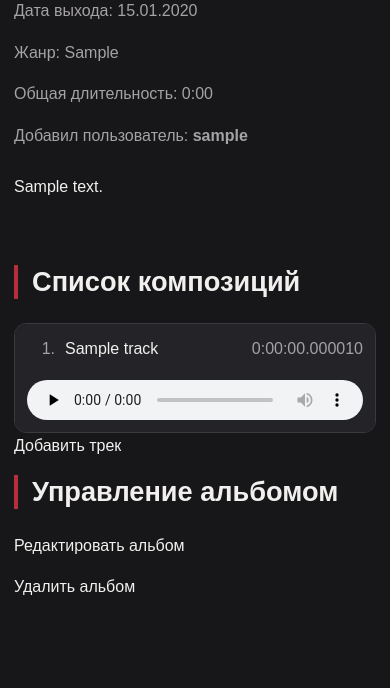
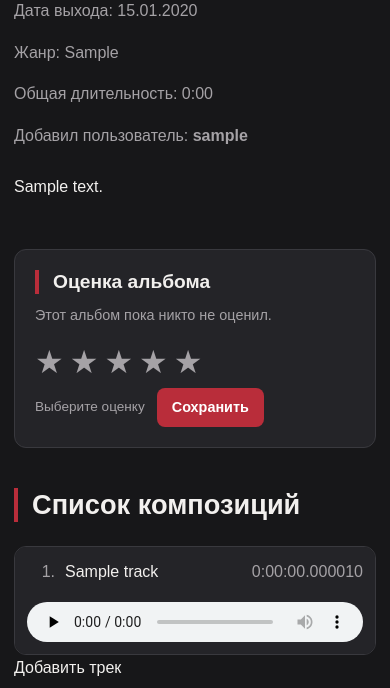
Before and after one commit to GHSolik/music-catalog, a Django app: page /albums/1/ in a window 390 px wide. Shown: the part 653-1341 px from the top of the page. Run offline with Django 5.2, Linux system fonts and the light colour scheme; a user stored in the database is signed in; tables that the repository leaves empty hold one stand-in row (values such as "Sample post"); grey boxes marked "Sample" are stand-in pictures; data that the repository does not hold is empty; parts of the project's set-up code (start-up, migrations or seed data) failed here and were passed over.

Commit message:
Добавлена система оценки альбомов

```diff
--- a/catalog/models.py
+++ b/catalog/models.py
@@ -74,3 +74,34 @@ class Track(models.Model):
 
     def __str__(self):
         return f"{self.track_number}. {self.title}"
+
+
+class AlbumRating(models.Model):
+    album = models.ForeignKey(
+        Album,
+        on_delete=models.CASCADE,
+        related_name="ratings"
+    )
+
+    user = models.ForeignKey(
+        settings.AUTH_USER_MODEL,
+        on_delete=models.CASCADE,
+        related_name="album_ratings"
+    )
+
+    score = models.PositiveSmallIntegerField()
+
+    class Meta:
+        constraints = [
+            models.UniqueConstraint(
+                fields=["album", "user"],
+                name="unique_album_user_rating"
+            ),
+            models.CheckConstraint(
+                condition=models.Q(score__gte=1, score__lte=5),
+                name="album_rating_score_between_1_and_5"
+            )
+        ]
+
+    def __str__(self):
+        return f"{self.user} — {self.album}: {self.score}/5"
--- a/catalog/templates/catalog/album_detail.html
+++ b/catalog/templates/catalog/album_detail.html
@@ -63,6 +63,83 @@
             <div class="detail-description">
                 {{ album.description|linebreaks }}
             </div>
+        {% endif %}
+
+    </div>
+
+</section>
+
+<section class="album-rating">
+
+    <div class="rating-content">
+
+        <div class="rating-info">
+            <h2 class="section-title">Оценка альбома</h2>
+
+            {% if average_rating is not None %}
+                <div class="rating-summary">
+                    <span class="rating-average">
+                        {{ average_rating|floatformat:1 }}
+                    </span>
+                    <span class="rating-count">
+                        / 5 · {{ rating_count }} оценок
+                    </span>
+                </div>
+            {% else %}
+                <p class="rating-empty">
+                    Этот альбом пока никто не оценил.
+                </p>
+            {% endif %}
+        </div>
+
+        {% if user.is_authenticated %}
+
+            <form
+                method="post"
+                action="{% url 'rate_album' album.pk %}"
+                class="rating-form"
+            >
+                {% csrf_token %}
+
+                <div class="rating-options">
+                    {% for score in "54321" %}
+                        <label class="rating-option">
+                            <input
+                                type="radio"
+                                name="score"
+                                value="{{ score }}"
+                                {% if user_rating and user_rating.score|stringformat:"s" == score %}
+                                    checked
+                                {% endif %}
+                                required
+                            >
+                            <span class="rating-star">★</span>
+                        </label>
+                    {% endfor %}
+                </div>
+
+                <div class="rating-actions">
+                    <span class="rating-label">
+                        {% if user_rating %}
+                            Ваша оценка: {{ user_rating.score }}/5
+                        {% else %}
+                            Выберите оценку
+                        {% endif %}
+                    </span>
+
+                    <button type="submit" class="button">
+                        Сохранить
+                    </button>
+                </div>
+
+            </form>
+
+        {% else %}
+
+            <p class="rating-login">
+                Чтобы оценить альбом, необходимо войти в аккаунт.
+            </p>
+
         {% endif %}
 
     </div>
--- a/catalog/urls.py
+++ b/catalog/urls.py
@@ -12,6 +12,7 @@ urlpatterns = [
 
     path("albums/", views.album_list, name="album_list"),
     path("albums/<int:pk>/", views.album_detail, name="album_detail"),
+    path("albums/<int:pk>/rate/", views.rate_album, name="rate_album"),
 
     path("search/", views.search, name="search"),
     path("", include("catalog.management_urls")),
--- a/catalog/views.py
+++ b/catalog/views.py
@@ -2,9 +2,11 @@ import hashlib
 
 from django.shortcuts import render, get_object_or_404, redirect
 from django.utils import timezone
-from django.db.models import Q
+from django.db.models import Q, Avg, Count
+from django.contrib.auth.decorators import login_required
+from django.views.decorators.http import require_POST
 
-from .models import Artist, Album
+from .models import Artist, Album, AlbumRating
 
 
 def home(request):
@@ -84,6 +86,7 @@ def album_detail(request, pk):
 
     tracks = album.tracks.all()
 
+    # Вычисляем общую длительность альбома
     total_seconds = 0
 
     for track in tracks:
@@ -98,11 +101,33 @@ def album_detail(request, pk):
     else:
         total_duration = f"{minutes}:{seconds:02d}"
 
+    # Вычисляем среднюю оценку и количество голосов
+    rating_stats = album.ratings.aggregate(
+        average=Avg("score"),
+        count=Count("id")
+    )
+
+    average_rating = rating_stats["average"]
+    rating_count = rating_stats["count"]
+
+    # Получаем оценку текущего пользователя
+    user_rating = None
+
+    if request.user.is_authenticated:
+        user_rating = album.ratings.filter(
+            user=request.user
+        ).first()
+
     return render(request, "catalog/album_detail.html", {
         "album": album,
         "tracks": tracks,
         "total_duration": total_duration,
-        "has_duration": any(track.duration is not None for track in tracks),
+        "has_duration": any(
+            track.duration is not None for track in tracks
+        ),
+        "average_rating": average_rating,
+        "rating_count": rating_count,
+        "user_rating": user_rating,
     })
 
 def search(request):
@@ -134,3 +159,24 @@ def random_album(request):
         return redirect("album_list")
 
     return redirect("album_detail", pk=album.pk)
+
+@login_required
+@require_POST
+def rate_album(request, pk):
+    album = get_object_or_404(Album, pk=pk)
+
+    try:
+        score = int(request.POST.get("score", ""))
+    except (ValueError, TypeError):
+        return redirect("album_detail", pk=album.pk)
+
+    if not 1 <= score <= 5:
+        return redirect("album_detail", pk=album.pk)
+
+    AlbumRating.objects.update_or_create(
+        album=album,
+        user=request.user,
+        defaults={"score": score}
+    )
+
+    return redirect("album_detail", pk=album.pk)
--- a/static/css/style.css
+++ b/static/css/style.css
@@ -655,6 +655,178 @@ p {
 }
 
 /* ==========================================
+   Оценки альбомов
+   ========================================== */
+
+.album-rating {
+    margin-top: 32px;
+    padding: 20px 28px;
+
+    background: var(--surface);
+    border: 1px solid var(--border);
+    border-radius: var(--radius);
+}
+
+.album-detail {
+    margin-bottom: 0;
+}
+
+.rating-content {
+    display: flex;
+    align-items: center;
+    justify-content: space-between;
+    flex-wrap: wrap;
+    gap: 24px;
+}
+
+.rating-info {
+    min-width: 0;
+}
+
+.rating-info .section-title {
+    margin-bottom: 10px;
+    font-size: 1.2rem;
+}
+
+.rating-summary {
+    display: flex;
+    align-items: baseline;
+    flex-wrap: wrap;
+    gap: 8px;
+}
+
+.rating-average {
+    color: #E5AC3C;
+    font-size: 1.8rem;
+    font-weight: 700;
+    line-height: 1.2;
+}
+
+.rating-count,
+.rating-empty,
+.rating-login {
+    color: var(--text-muted);
+    font-size: 0.9rem;
+}
+
+.rating-empty {
+    margin: 0;
+}
+
+.rating-form {
+    display: flex;
+    flex-direction: column;
+    align-items: flex-end;
+    gap: 10px;
+}
+
+.rating-options {
+    display: flex;
+    flex-direction: row-reverse;
+    justify-content: flex-end;
+    gap: 6px;
+}
+
+.rating-option {
+    position: relative;
+    display: inline-flex;
+    align-items: center;
+    justify-content: center;
+    cursor: pointer;
+}
+
+.rating-option input {
+    position: absolute;
+    width: 100%;
+    height: 100%;
+    margin: 0;
+    opacity: 0;
+    cursor: pointer;
+}
+
+.rating-star {
+    color: var(--text-muted);
+    font-size: 2rem;
+    line-height: 1;
+    transition: color 0.2s ease, transform 0.2s ease;
+}
+
+/* Выбранная оценка */
+.rating-option:has(input:checked) .rating-star,
+.rating-option:has(input:checked) ~ .rating-option .rating-star {
+    color: #E5AC3C;
+}
+
+/* Предварительный просмотр при наведении */
+.rating-options:hover .rating-star {
+    color: var(--text-muted);
+}
+
+.rating-option:hover .rating-star,
+.rating-option:hover ~ .rating-option .rating-star {
+    color: #E5AC3C;
+}
+
+.rating-option:hover .rating-star {
+    transform: scale(1.15);
+}
+
+.rating-option input:focus-visible + .rating-star {
+    outline: 2px solid var(--accent);
+    outline-offset: 4px;
+    border-radius: 4px;
+}
+
+.rating-actions {
+    display: flex;
+    align-items: center;
+    justify-content: flex-end;
+    flex-wrap: wrap;
+    gap: 12px;
+}
+
+.rating-label {
+    color: var(--text-muted);
+    font-size: 0.85rem;
+}
+
+.rating-actions .button {
+    padding: 7px 14px;
+    font-size: 0.9rem;
+}
+
+.rating-login {
+    max-width: 240px;
+    margin: 0;
+    text-align: right;
+}
+
+@media (max-width: 600px) {
+    .album-rating {
+        padding: 20px;
+    }
+
+    .rating-content {
+        align-items: flex-start;
+        flex-direction: column;
+        gap: 18px;
+    }
+
+    .rating-form {
+        align-items: flex-start;
+    }
+
+    .rating-actions {
+        justify-content: flex-start;
+    }
+
+    .rating-login {
+        max-width: none;
+        text-align: left;
+    }
+}
+
+/* ==========================================
    11. Адаптивность
    ========================================== */
 
```
Also changed, not shown: catalog/migrations/0003_albumrating.py (added).
